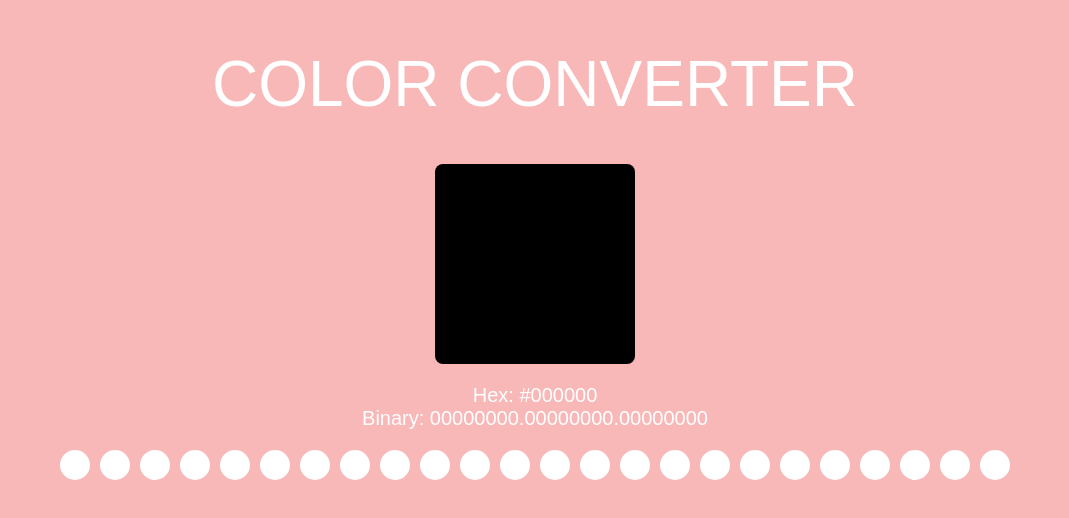
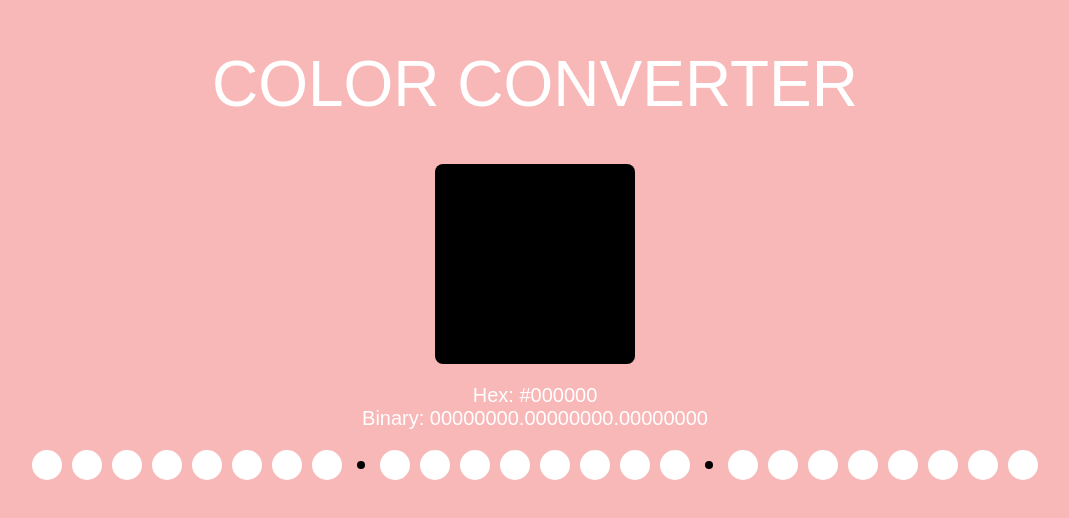
Before and after one commit to IvoMCFerreira/svelte-rgb, a Svelte app: page / in a window 1280 px wide. Shown: the part 158-676 px from the top of the page, without its empty margins (105-1174 px from the left). Built offline with nearby package versions, Linux system fonts and the light colour scheme.

Commit message:
dot between octets added

```diff
--- a/src/components/BitButtons.svelte
+++ b/src/components/BitButtons.svelte
@@ -5,11 +5,17 @@
 
 <div class="buttons">
   {#each bits as bit, i}
-      <!-- svelte-ignore a11y-click-events-have-key-events -->
+    <!-- Button for each bit -->
     <div
       class="button {bit === 1 ? 'on' : ''}"
       on:click={() => toggleBit(i)}
+      on:keydown={() => {}}
     ></div>
+
+    <!-- Divider after every 8th bit, but not after the last group -->
+    {#if (i + 1) % 8 === 0 && i < bits.length - 1}
+      <div class="divider"></div>
+    {/if}
   {/each}
 </div>
 
@@ -18,6 +24,7 @@
     display: flex;
     justify-content: center;
     gap: 10px;
+    align-items: center;
   }
 
   .button {
@@ -31,4 +38,12 @@
   .button.on {
     background-color: #000000;
   }
+
+  .divider {
+    width: 8px;
+    height: 8px;
+    background-color: #000000;
+    border-radius: 50%;
+    margin: 0 5px;
+  }
 </style>
```
Lines whose indentation alone changed are shown as unchanged.
